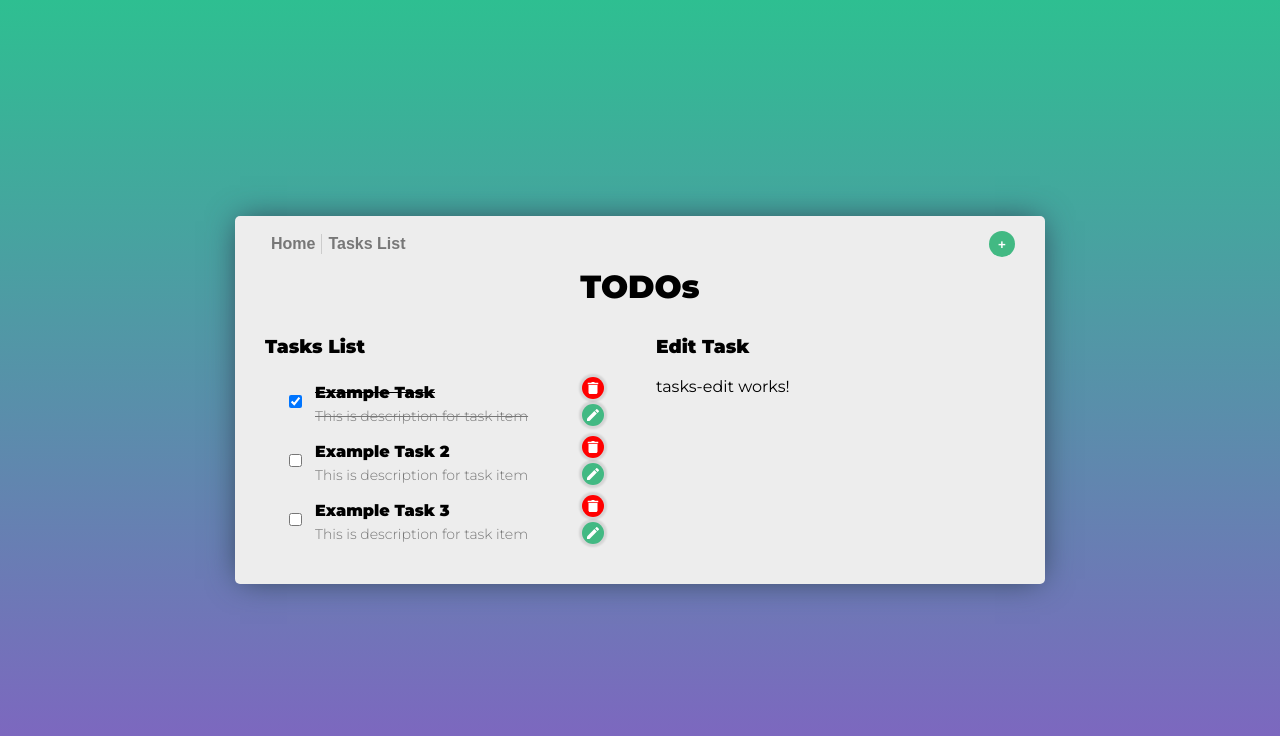
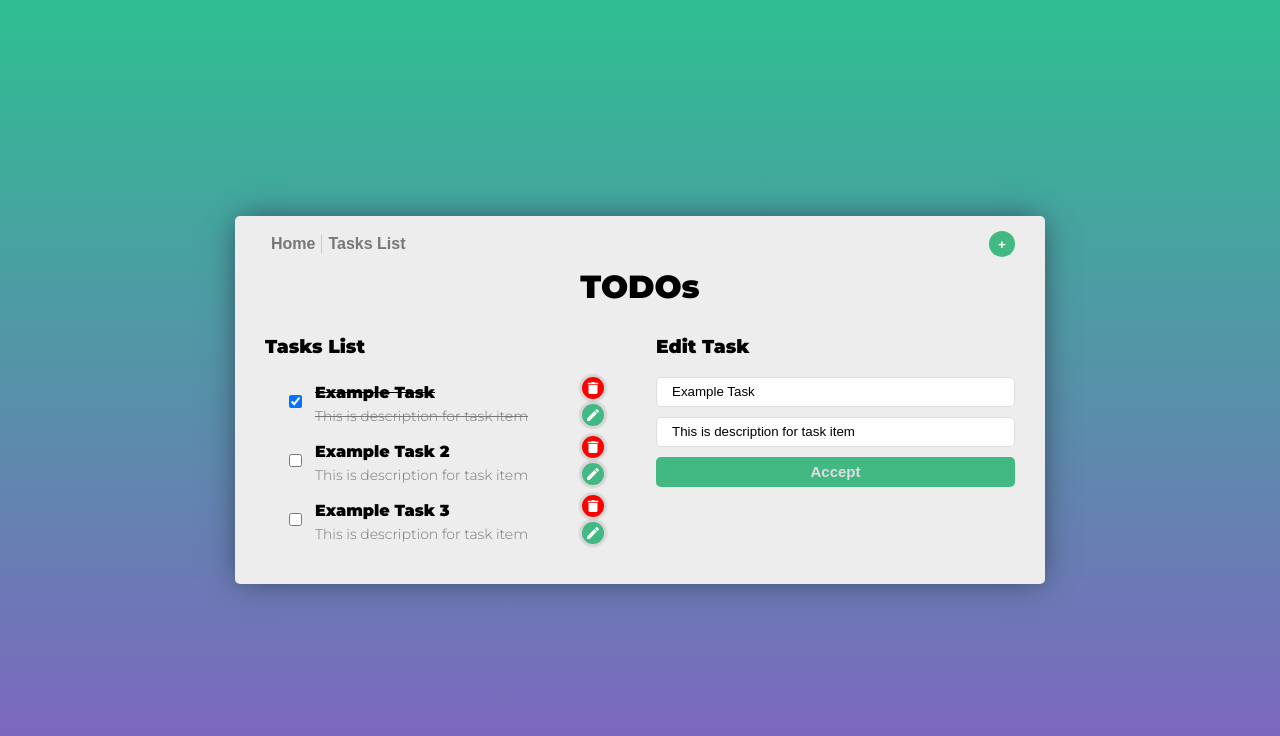
Before and after one commit to al-march/telda-test, an Angular app: page /tasks/edit/1 in a window 1280 px wide. Shown: the top 736 px of the page. Built offline with nearby package versions, Linux system fonts and the light colour scheme.

Commit message:
feat: taskEdit - added styles and routeSubscriber

```diff
--- a/src/app/tasks/tasks-edit/tasks-edit.component.html
+++ b/src/app/tasks/tasks-edit/tasks-edit.component.html
@@ -1,3 +1,7 @@
 <h3>Edit Task</h3>
 
-<p>tasks-edit works!</p>
+<form [formGroup]="form" class="task__form" (submit)="acceptEdit()">
+    <input class="task__input" type="text" placeholder="Tilte of task" formControlName="title" required>
+    <input class="task__input"  type="text" placeholder="Description of task" formControlName="description" required>
+    <button class="task__submit" type="submit" [disabled]="!form.valid">Accept</button>
+</form>
--- a/src/app/tasks/tasks-edit/tasks-edit.component.scss
+++ b/src/app/tasks/tasks-edit/tasks-edit.component.scss
@@ -0,0 +1,28 @@
+@import 'vars';
+.task {
+    &__form {
+        @include flex(column);
+    }
+    &__input {
+        height: 30px;
+        padding-left: 15px;
+        box-sizing: border-box;
+        margin-bottom: 10px;
+        border-radius: 5px;
+        border: 1px solid #ddd
+    }
+    &__submit {
+        height: 30px;
+        background-color: $accent;
+        border-radius: 5px;
+        border: none;
+        font-size: 15px;
+        color: #dedede;
+        font-weight: 600;
+        transition: all .4s ease;
+        cursor: pointer;
+        &[disabled] {
+            background-color: #fff;
+        }
+    }
+}
--- a/src/app/tasks/tasks-edit/tasks-edit.component.ts
+++ b/src/app/tasks/tasks-edit/tasks-edit.component.ts
@@ -2,6 +2,7 @@ import { Component, OnInit } from '@angular/core';
 import { ActivatedRoute } from '@angular/router';
 import { TasksService } from '../tasks.service';
 import { Task } from '@app/task';
+import { FormGroup, FormBuilder, Validators } from '@angular/forms';
 
 @Component({
   selector: 'app-tasks-edit',
@@ -11,16 +12,29 @@ import { Task } from '@app/task';
 export class TasksEditComponent implements OnInit {
 
   editedTask: Task;
+  form: FormGroup;
+  taskID: number;
 
   constructor(
     private route: ActivatedRoute,
-    private service: TasksService
-    ) { }
+    private service: TasksService,
+    private formBuilder: FormBuilder
+  ) { }
 
   ngOnInit(): void {
-    const taskID = Number.parseInt(this.route.snapshot.params.id);
-    this.editedTask = this.service.getTaskById(taskID);
-    console.log(this.editedTask);
+    this.route.paramMap.subscribe(route => {
+      this.taskID = Number.parseInt(route.get('id'));
+
+      this.editedTask = this.service.getTaskById(this.taskID);
+
+      this.form = this.formBuilder.group({
+        title: [this.editedTask.title, Validators.required],
+        description: [this.editedTask.description, Validators.required]
+      })
+    })
+  }
+
+  acceptEdit() {
 
   }
 
```
